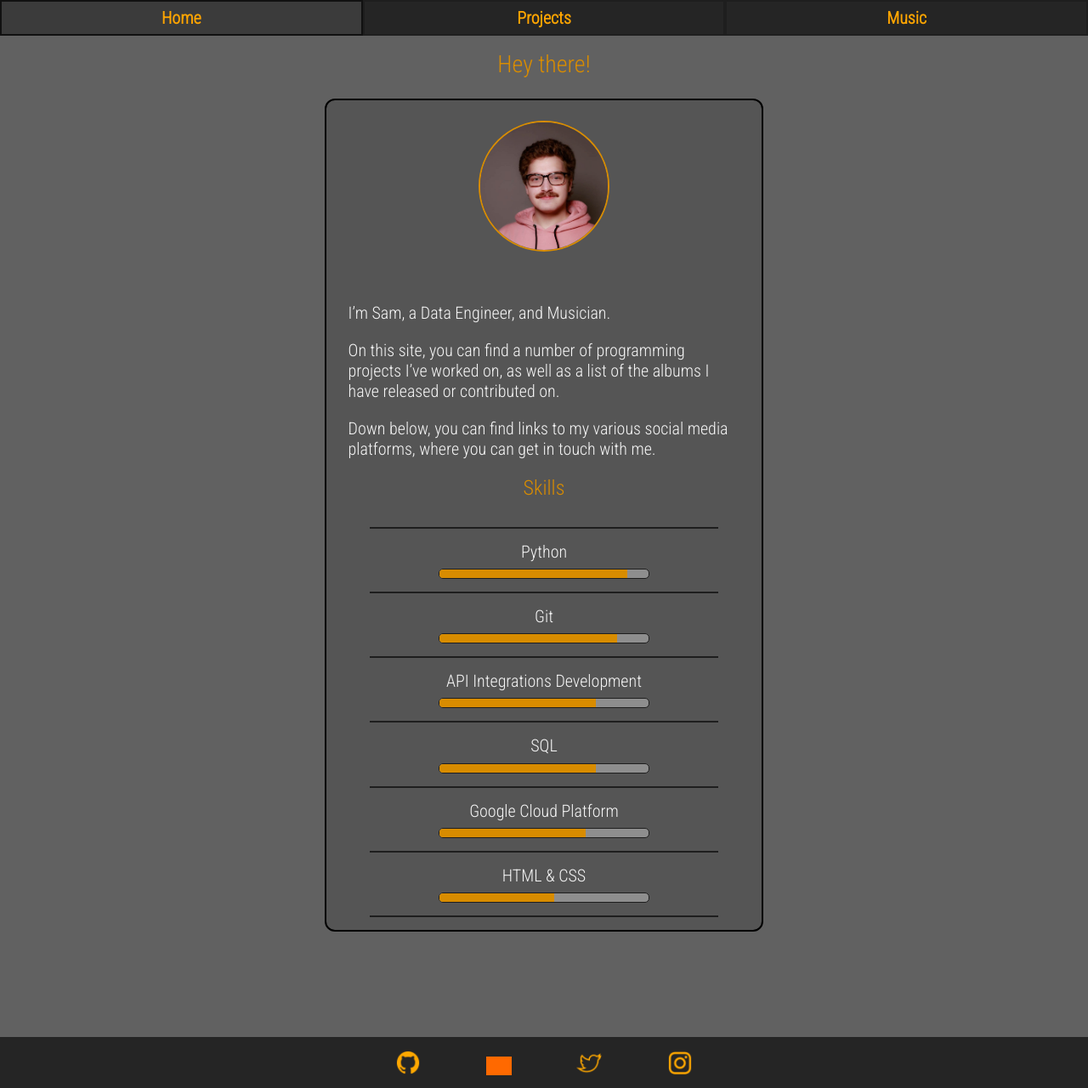
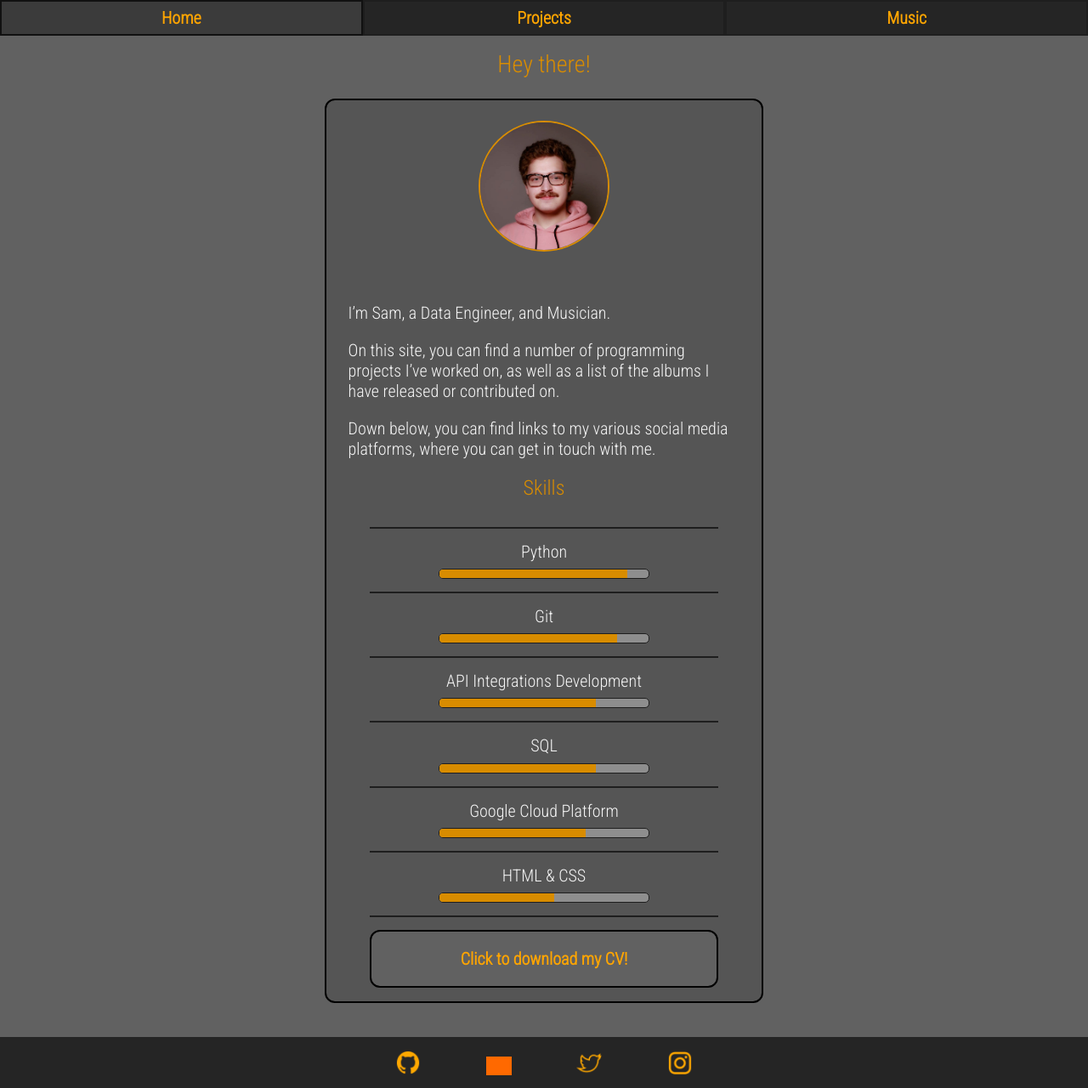
Before and after one commit to mr-strawberry66/mr-strawberry66.github.io, a Jekyll site: the page built from pages/home.md, in a window 1280 px wide and 1280 px high. Shown: the whole window at 85% size. Built offline with Jekyll 4.4.1, drawn with Linux system fonts in a browser that asks for light colours; grey boxes are pictures that could not be loaded.

Commit message:
Adding CV download + formatting yml files

```diff
--- a/_data/menu_footer.yml
+++ b/_data/menu_footer.yml
@@ -1,12 +1,15 @@
 - name: Github
   url: https://github.com/mr-strawberry66
   img: /static/site_images/github.png
+
 - name: LinkedIn
   url: https://www.linkedin.com/in/sam-kenney-35b508181/
   img: /static/site_images/linkedin.png
+
 - name: Twitter
   url: https://twitter.com/SamKenney99
   img: /static/site_images/twitter.png
+
 - name: Instagram
   url: https://www.instagram.com/_samql/
   img: /static/site_images/instagram.png
--- a/_data/menu_header.yml
+++ b/_data/menu_header.yml
@@ -1,9 +1,11 @@
 - name: Home
   url: /
   published: true
+
 - name: Projects
   url: /projects/
   published: true
+
 - name: Music
   url: /music/
   published: true
--- a/main.css
+++ b/main.css
@@ -66,6 +66,17 @@ body {
 .content a:hover {
   color: white;
   transition: 150ms ease-in;
+}
+.download_cv {
+  text-align: center;
+  padding: 20px;
+  margin: 10%;
+  margin-top: 3%;
+  margin-bottom: 3%;
+  border: solid black 2px;
+  border-radius: 12px;
+  background-color: rgb(97, 97, 97);
+  color: #ffa600;
 }
 footer {
   text-align:center;
--- a/pages/home.md
+++ b/pages/home.md
@@ -21,10 +21,16 @@ Down below, you can find links to my various social media platforms, where you c
     <hr>
     <label>{{skill.name}}</label>
     <br>
-    <!-- <progress value="{{skill.value}}" max="100"></progress> -->
     <div class="progress">
       <div class="progress_fill" style="width: {{ skill.value }}%"></div>
     </div>
   {% endfor %}
   <hr>
 </div>
+
+
+<div class="download_cv">
+  <a href="../documents/samuel_kenney_cv.pdf" download>
+    <b>Click to download my CV!</b>
+  </a>
+</div>
```
Also changed, not shown: _data/skills.yml (+8 -0 lines), 1 other file.
